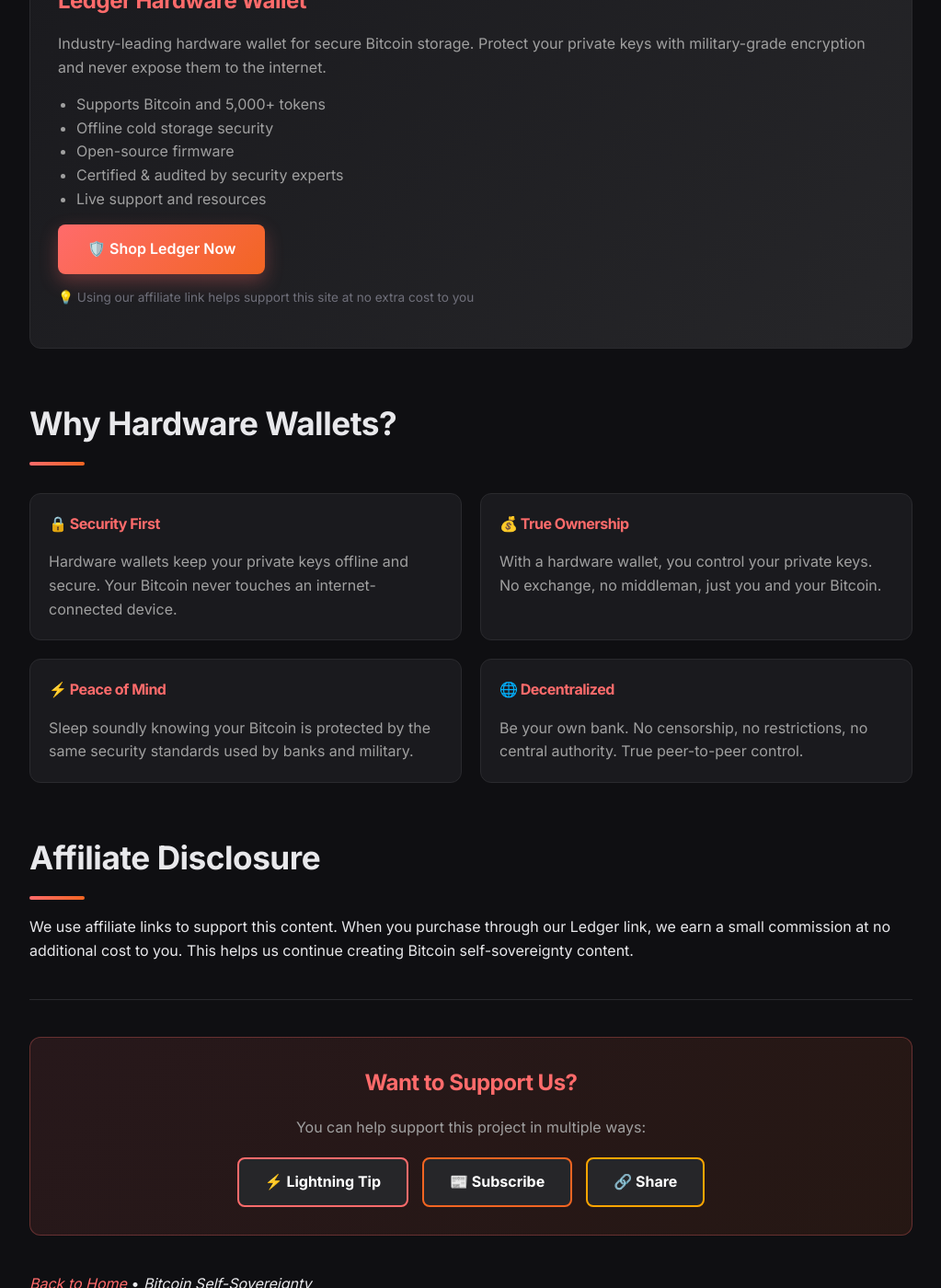
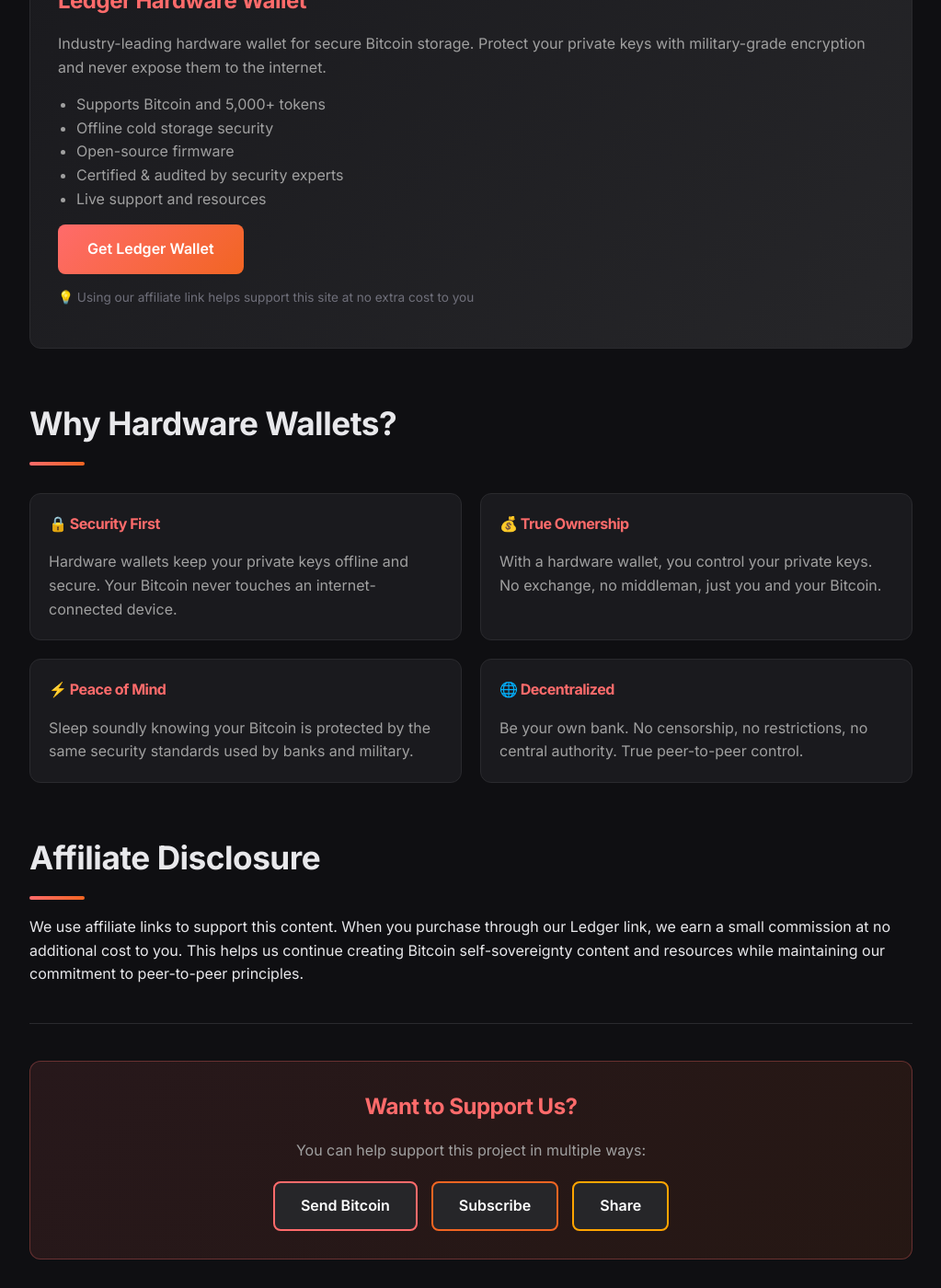
Before and after one commit to reaperjust7-crypto/btc-self-sovereignty, a Jekyll site: the page built from products.md, in a window 1280 px wide and 1400 px high, scrolled down 834 px. Shown: the whole window at 92% size, without its empty margins (128-1151 px from the left). Built offline with Jekyll 4.4.1, drawn with Linux system fonts in a browser that asks for light colours.

```diff
--- a/products.md
+++ b/products.md
@@ -25,7 +25,7 @@ Secure your Bitcoin with industry-leading hardware wallets:
           <li>Certified & audited by security experts</li>
           <li>Live support and resources</li>
         </ul>
-        <a href="https://shop.ledger.com/?r=b8527c035b0d" style="display: inline-block; padding: 14px 32px; background: linear-gradient(135deg, #ff6b6b, #f26522); color: white; text-decoration: none; border-radius: 8px; font-weight: 600; transition: all 0.3s ease; box-shadow: 0 8px 20px rgba(255, 107, 107, 0.3);">🛡️ Shop Ledger Now</a>
+        <a href="https://shop.ledger.com/?r=b8527c035b0d" style="display: inline-block; padding: 14px 32px; background: linear-gradient(135deg, #ff6b6b, #f26522); color: white; text-decoration: none; border-radius: 8px; font-weight: 600;">Get Ledger Wallet</a>
         <p style="color: var(--text-tertiary); font-size: 0.85em; margin-top: 15px;">💡 Using our affiliate link helps support this site at no extra cost to you</p>
       </div>
     </div>
@@ -61,7 +61,7 @@ Secure your Bitcoin with industry-leading hardware wallets:
 
 ## Affiliate Disclosure
 
-We use affiliate links to support this content. When you purchase through our Ledger link, we earn a small commission at no additional cost to you. This helps us continue creating Bitcoin self-sovereignty content.
+We use affiliate links to support this content. When you purchase through our Ledger link, we earn a small commission at no additional cost to you. This helps us continue creating Bitcoin self-sovereignty content and resources while maintaining our commitment to peer-to-peer principles.
 
 ---
 
@@ -69,9 +69,9 @@ We use affiliate links to support this content. When you purchase through our Le
   <h3 style="margin-top: 0; color: var(--accent-primary);">Want to Support Us?</h3>
   <p style="color: var(--text-secondary); margin-bottom: 20px;">You can help support this project in multiple ways:</p>
   <div style="display: flex; flex-wrap: wrap; gap: 15px; justify-content: center;">
-    <a href="lightning:reaperjust7_crypto@stacker.news" style="display: inline-block; padding: 12px 28px; background: var(--bg-tertiary); color: white; text-decoration: none; border: 2px solid #ff6b6b; border-radius: 8px; font-weight: bold; transition: all 0.3s ease;">⚡ Lightning Tip</a>
-    <a href="https://substack.com/@justreaper" style="display: inline-block; padding: 12px 28px; background: var(--bg-tertiary); color: white; text-decoration: none; border: 2px solid #f26522; border-radius: 8px; font-weight: bold; transition: all 0.3s ease;">📰 Subscribe</a>
-    <a href="https://bit.ly/46Bv4hv" style="display: inline-block; padding: 12px 28px; background: var(--bg-tertiary); color: white; text-decoration: none; border: 2px solid #ffa500; border-radius: 8px; font-weight: bold; transition: all 0.3s ease;">🔗 Share</a>
+    <a href="lightning:reaperjust7_crypto@stacker.news" style="display: inline-block; padding: 12px 28px; background: var(--bg-tertiary); color: white; text-decoration: none; border: 2px solid #ff6b6b; border-radius: 8px; font-weight: 600;">Send Bitcoin</a>
+    <a href="https://substack.com/@justreaper" style="display: inline-block; padding: 12px 28px; background: var(--bg-tertiary); color: white; text-decoration: none; border: 2px solid #f26522; border-radius: 8px; font-weight: 600;">Subscribe</a>
+    <a href="https://bit.ly/46Bv4hv" style="display: inline-block; padding: 12px 28px; background: var(--bg-tertiary); color: white; text-decoration: none; border: 2px solid #ffa500; border-radius: 8px; font-weight: 600;">Share</a>
   </div>
 </div>
 
```
